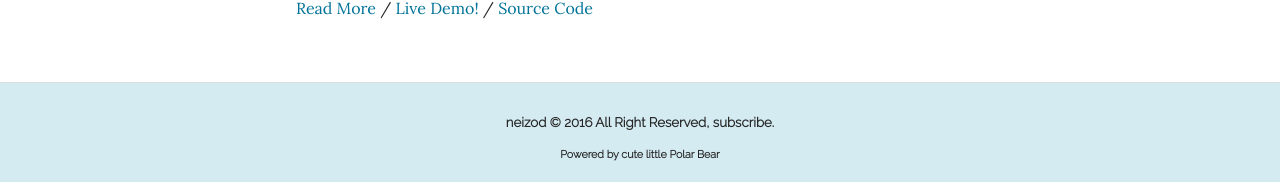
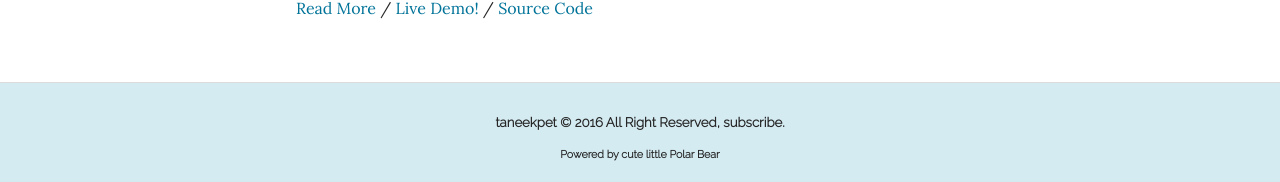
Before and after one commit to taneekpet/taneekpet.github.io, a Jekyll site: the page built from index.md, in a window 1280 px wide. Shown: the part 833-1015 px from the top of the page. Built offline with Jekyll 4.4.1, drawn with Linux system fonts in a browser that asks for light colours.

Commit message:
try changing config

```diff
--- a/_config.yml
+++ b/_config.yml
@@ -11,10 +11,10 @@ description: White-Clean Jekyll Theme
 logo:  "/assets/img/logo.png"
 cover: "/assets/img/cover.png"
 
-baseurl: "/polar"
-url:     "https://neizod.github.io"
+baseurl: "/"
+url:     "https://taneekpet.github.io"
 
-owner:  neizod
+owner:  taneekpet
 rights: All Right Reserved
 
 
```
